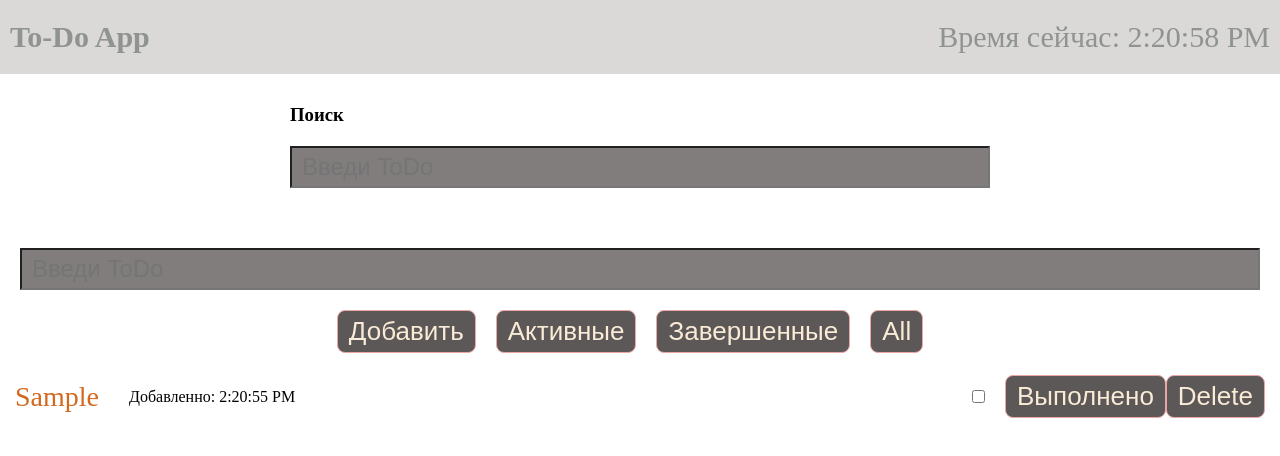
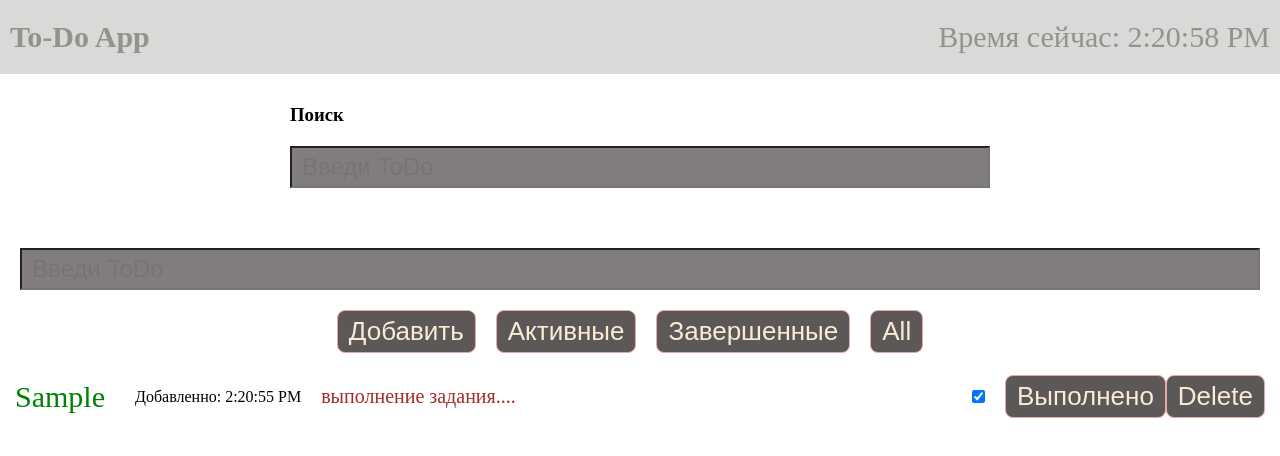
Before and after one commit to Misha999-max/React_full_app, a React (Vite) app: page / in a window 1280 px wide. Both pictures are taken after typing "Sample" into the empty fields and a click on the button "Добавить". Shown: the top 456 px of the page. Built offline with nearby package versions, Linux system fonts and the light colour scheme.

Commit message:
Fixed timer functionality for each task

```diff
--- a/src/App.jsx
+++ b/src/App.jsx
@@ -15,7 +15,6 @@ function App() {
 
   function handleChange(value) {
     setValue(value);
-    console.log(value);
   }
 
   function handleSearchTodo(value) {
@@ -29,7 +28,8 @@ function App() {
       text: value,
       id: Date.now(),
       isCompleted: false,
-      isActive: false,
+      isActive: true,
+      start: 0,
       timeAdded: new Date(),
     };
     setData([...data, todos]);
@@ -52,15 +52,9 @@ function App() {
   }
 
   function handleCompleteItem(id) {
-    const showFilterDelete = data.filter((item) => item.id !== id);
-    const isDeleteData = data.find((item) => item.id === id);
-    if (isDeleteData) {
-      isDeleteData.isCompleted = !isDeleteData.isCompleted;
-      if (isDeleteData.isActive) {
-        isDeleteData.isActive = !isDeleteData.isActive;
-      }
-    }
-    setData([...showFilterDelete, isDeleteData]);
+    setData((prevData) =>
+      prevData.map((item) => (item.id === id ? { ...item, isCompleted: !item.isCompleted, isActive: false } : item))
+    );
   }
 
   function handleDeleteItem(id) {
@@ -68,17 +62,15 @@ function App() {
     setShowAll(data);
   }
 
-  const handleChangeActive = (id) => {
-    const showFilterActive = data.filter((item) => item.id !== id);
-    const isActiveData = data.find((item) => item.id === id);
-    if (isActiveData) {
-      isActiveData.isActive = !isActiveData.isActive;
-      if (isActiveData.isCompleted) {
-        isActiveData.isCompleted = !isActiveData.isCompleted;
-      }
-    }
-    setData([...showFilterActive, isActiveData]);
-  };
+  function handleChangeActive(id) {
+    setData((prevData) =>
+      prevData.map((item) =>
+        item.id === id
+          ? { ...item, isActive: !item.isActive, isCompleted: item.isCompleted ? false : item.isCompleted }
+          : item
+      )
+    );
+  }
 
   return (
     <div>
--- a/src/components/listItem/ListItem.css
+++ b/src/components/listItem/ListItem.css
@@ -31,3 +31,8 @@ li p.active-item {
   font-size: 30px;
   color: green;
 }
+.timer_zone span {
+  color: brown;
+  font-size: 20px;
+  margin-left: 20px;
+}
--- a/src/components/listItem/ListItem.jsx
+++ b/src/components/listItem/ListItem.jsx
@@ -1,17 +1,92 @@
 import Button from '../button/Button';
 import PropTypes from 'prop-types';
+import { useState, useEffect } from 'react';
 import './ListItem.css';
 
 export default function ListItem({ item, onCompleted, onDelete, onChangeActive }) {
+  const [start, setStart] = useState(() => {
+    const savedStart = localStorage.getItem(`timerStart-${item.id}`);
+    return savedStart ? parseInt(savedStart, 10) : 0; // Инициализируем из localStorage
+  });
+  // const [result, setResult] = useState(null);
+  const [timerMin, setTimerMin] = useState(() => {
+    const savedMin = localStorage.getItem(`timerMin-${item.id}`);
+    return savedMin ? parseInt(savedMin, 10) : 0; // Инициализируем из localStorage
+  });
+  const [timerHours, setTimerHours] = useState(() => {
+    const savedHours = localStorage.getItem(`timerHours-${item.id}`);
+    return savedHours ? parseInt(savedHours, 10) : 0; // Инициализируем из localStorage
+  });
+  const [timerActive, setTimerActive] = useState(true);
+
+  useEffect(() => {
+    let timerStartCoute;
+    if (timerActive && item.isActive) {
+      timerStartCoute = setInterval(() => {
+        setStart((prevStart) => {
+          const newStart = prevStart + 30;
+          localStorage.setItem(`timerStart-${item.id}`, newStart);
+          return newStart;
+        });
+      }, 1000);
+    }
+
+    return () => clearInterval(timerStartCoute);
+  }, [timerActive, item.isActive, item.id]);
+
+  useEffect(() => {
+    if (start >= 60) {
+      setTimerMin((prevMin) => {
+        const newMin = prevMin + 1;
+        localStorage.setItem(`timerMin-${item.id}`, newMin); // Сохраняем в localStorage
+        return newMin;
+      });
+      setStart(0);
+    }
+
+    if (timerMin >= 60) {
+      setTimerMin(0);
+      setTimerHours((prevHours) => {
+        const newHours = prevHours + 1;
+        localStorage.setItem(`timerHours-${item.id}`, newHours); // Сохраняем в localStorage
+        return newHours;
+      });
+    }
+  }, [start, timerMin, timerHours, item.id]);
+
+  const handleComplete = () => {
+    setTimerActive(false); // Останавливаем таймер
+    onCompleted(item.id); // Вызываем функцию onCompleted
+  };
+
+  useEffect(() => {
+    if (item.isActive) {
+      setTimerActive(true); // Запускаем таймер, если задача активна
+    }
+  }, [item.isActive]);
+
+  useEffect(() => {
+    console.log('Timer Active:', timerActive);
+    console.log('Item Active:', item.isActive);
+  }, [timerActive, item.isActive]);
+
   return (
     <li>
       <div>
         <p className={item.isCompleted ? 'delete-item' : item.isActive ? 'active-item' : ''}>{item.text}</p>
         <span>Добавленно: {item.timeAdded.toLocaleTimeString()}</span>
+        <div className="timer_zone">
+          <span>{timerActive ? 'выполнение задания....' : `Выполненно за ${timerHours}ч:${timerMin}м`}</span>
+        </div>
       </div>
       <div>
         <input type="checkbox" checked={item.isActive} onChange={() => onChangeActive(item.id)} />
-        <Button text="Выполнено" onClick={() => onCompleted(item.id)} />
+        <Button
+          text="Выполнено"
+          onClick={() => {
+            handleComplete();
+          }}
+        />
         <Button className="deleteItem" text="Delete" onClick={() => onDelete(item.id)} />
       </div>
     </li>
@@ -21,6 +96,7 @@ export default function ListItem({ item, onCompleted, onDelete, onChangeActive }
 ListItem.propTypes = {
   item: PropTypes.shape({
     id: PropTypes.number.isRequired,
+    start: PropTypes.number.isRequired,
     text: PropTypes.string.isRequired,
     isActive: PropTypes.bool.isRequired,
     isCompleted: PropTypes.bool.isRequired,
```
Also changed, not shown: .eslintrc.json, 1 other file (tests, documents, lock files or other folders). Lines whose indentation alone changed are shown as unchanged.
